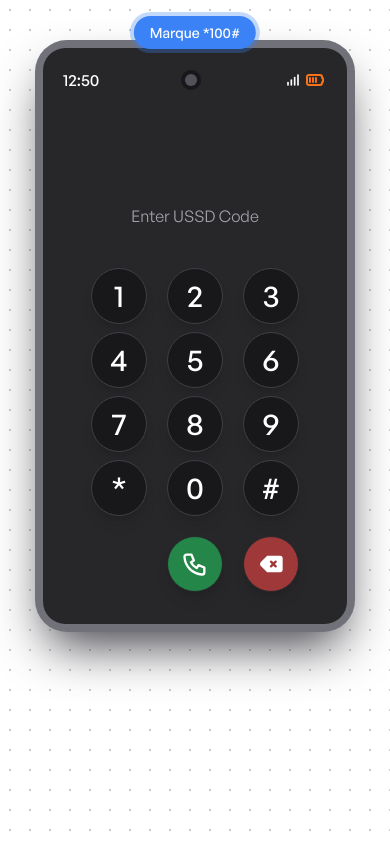
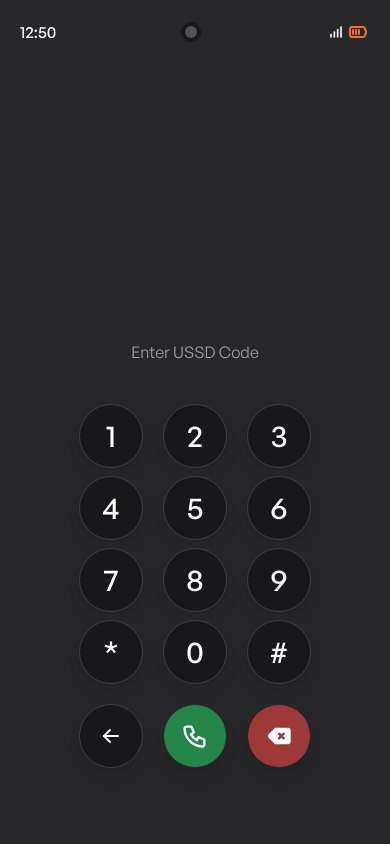
Before and after one commit to mariosalembe23/salonis, a Next.js app: page /ussd in a window 390 px wide. Built offline with nearby package versions, Linux system fonts and the light colour scheme.

Commit message:
Adicionado Responsividade Mobile

```diff
--- a/src/app/ussd/page.tsx
+++ b/src/app/ussd/page.tsx
@@ -1,5 +1,6 @@
 "use client";
 
+import Link from "next/link";
 import React, { useState } from "react";
 
 interface NumberPhoneProps {
@@ -12,7 +13,7 @@ const NumberItem: React.FC<NumberPhoneProps> = ({ number, addNumberFunc }) => {
   return (
     <button
       onClick={() => addNumberFunc(String(number))}
-      className="w-14 select-none h-14 flex bg-zinc-900 flex-col transition-all hover:bg-zinc-700 rounded-full border border-zinc-700 shadow-lg text-white"
+      className="dt:w-14 select-none dt:h-14 h-16 w-16 flex bg-zinc-900 flex-col transition-all hover:bg-zinc-700 rounded-full border border-zinc-700 shadow-lg text-white"
     >
       <div className="w-full h-full flex justify-center items-center">
         <span className="text-3xl font-medium">{number}</span>
@@ -36,9 +37,9 @@ export default function USSD() {
   };
 
   return (
-    <div className="flex items-center justify-center dt:h-screen dt:py-0 py-10 w-full">
-      <div className="max-w-[20rem] shadow-2xl bg-zinc-500 w-full shadow-zinc-700 rounded-[2rem]  p-2 h-[37rem]">
-        <div className="w-full p-5 h-full bg-zinc-800 rounded-[1.4rem] flex flex-col justify-between items-center">
+    <div className="flex items-center justify-center smaller:h-auto h-dvh  w-full">
+      <div className="dt:max-w-[20rem] max-w-full shadow-2xl bg-zinc-500 w-full shadow-zinc-700 dt:rounded-[2rem]  dt:p-2 h-full dt:h-[37rem]">
+        <div className="w-full px-5 py-5 pt:pb-5 pb-16 h-full bg-zinc-800 dt:rounded-[1.4rem] flex flex-col justify-between items-center">
           <div className="flex w-full items-center justify-between">
             <div>
               <p className="text-white font-medium">12:50</p>
@@ -118,8 +119,32 @@ export default function USSD() {
               <NumberItem number={"#"} addNumberFunc={addNumber} text="" />
             </div>
 
-            <div className="gap-x-5 w-full flex items-center justify-end mt-3">
-              <button className="w-14  h-14 flex items-center justify-center transition-all hover:bg-green-500/70 bg-green-500/60 flex-col rounded-full border border-zinc-800 shadow-lg text-white">
+            <div className="gap-x-5 w-full grid grid-cols-3 mt-3">
+              <Link
+                href={"/"}
+                className="dt:w-14 select-none h-16 w-16 dt:h-14 flex items-center justify-center bg-zinc-900 flex-col transition-all hover:bg-zinc-700 rounded-full border border-zinc-700 shadow-lg text-white"
+              >
+                <span className="text-3xl font-medium">
+                  <svg
+                    xmlns="http://www.w3.org/2000/svg"
+                    width="24"
+                    height="24"
+                    viewBox="0 0 24 24"
+                    fill="none"
+                    stroke="currentColor"
+                    strokeWidth="2"
+                    strokeLinecap="round"
+                    strokeLinejoin="round"
+                    className="icon icon-tabler icons-tabler-outline icon-tabler-arrow-left"
+                  >
+                    <path stroke="none" d="M0 0h24v24H0z" fill="none" />
+                    <path d="M5 12l14 0" />
+                    <path d="M5 12l6 6" />
+                    <path d="M5 12l6 -6" />
+                  </svg>
+                </span>
+              </Link>
+              <button className="dt:w-14 w-16 h-16 dt:h-14 flex items-center justify-center transition-all hover:bg-green-500/70 bg-green-500/60 flex-col rounded-full border border-zinc-800 shadow-lg text-white">
                 <svg
                   xmlns="http://www.w3.org/2000/svg"
                   viewBox="0 0 24 24"
@@ -136,7 +161,7 @@ export default function USSD() {
               </button>
               <button
                 onClick={removeNumber}
-                className="w-14  self-center h-14 transition-all hover:bg-red-500/70 flex items-center justify-center bg-red-500/60 flex-col rounded-full border border-zinc-800 shadow-lg text-white"
+                className="dt:w-14 w-16  self-center h-16 dt:h-14 transition-all hover:bg-red-500/70 flex items-center justify-center bg-red-500/60 flex-col rounded-full border border-zinc-800 shadow-lg text-white"
               >
                 <svg
                   xmlns="http://www.w3.org/2000/svg"
@@ -154,7 +179,7 @@ export default function USSD() {
       </div>
 
       {/* ASSETS */}
-      <aside className="fixed top-4 left-1/2 -translate-x-1/2 ring-4 ring-blue-500/30 bg-blue-500 px-4 py-1.5 rounded-full">
+      <aside className="fixed top-4 dt:inline-flex hidden left-1/2 -translate-x-1/2 ring-4 ring-blue-500/30 bg-blue-500 px-4 py-1.5 rounded-full">
         <p className="text-white text-[14px] font-medium">Marque *100#</p>
       </aside>
     </div>
```
